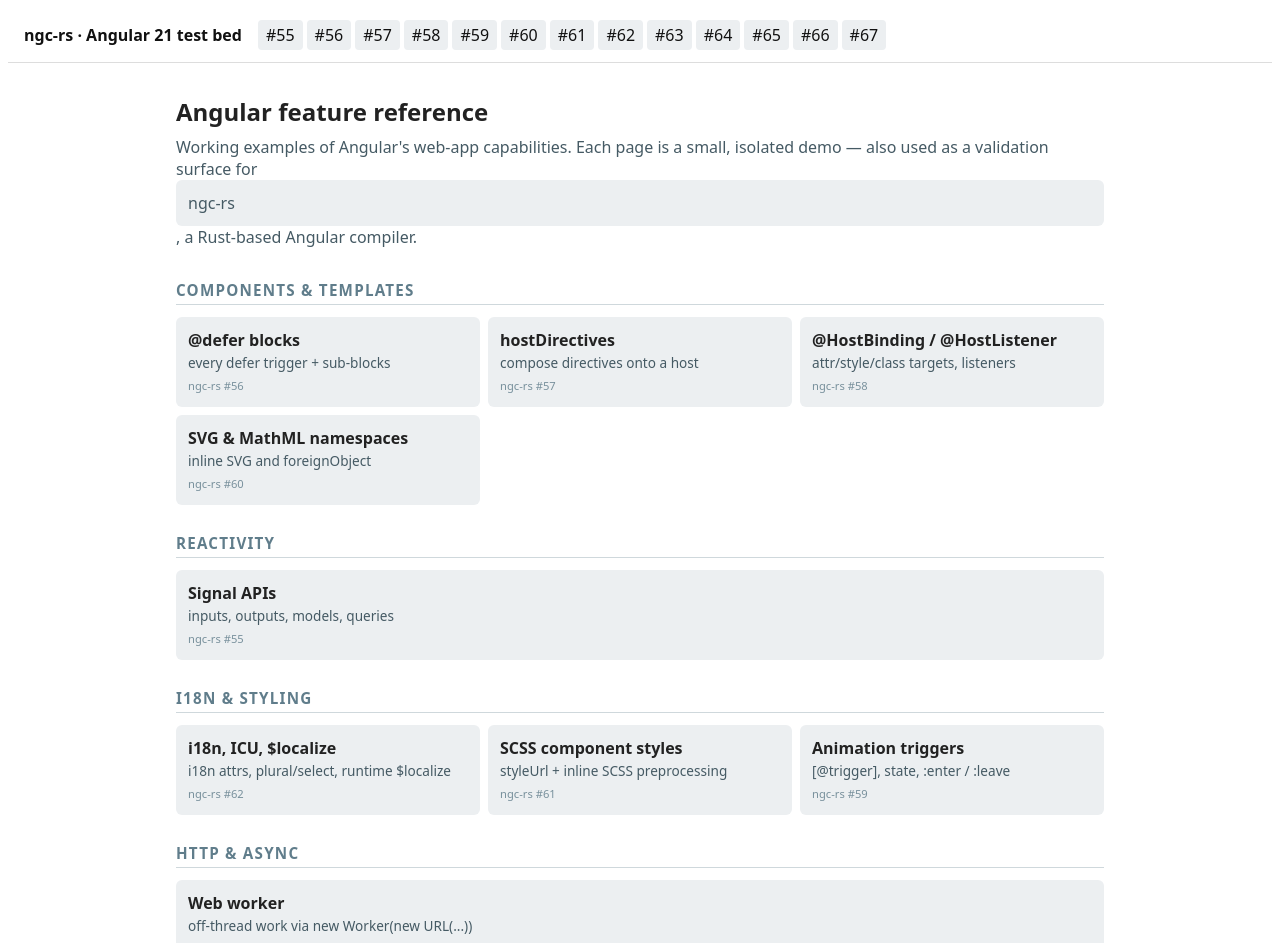
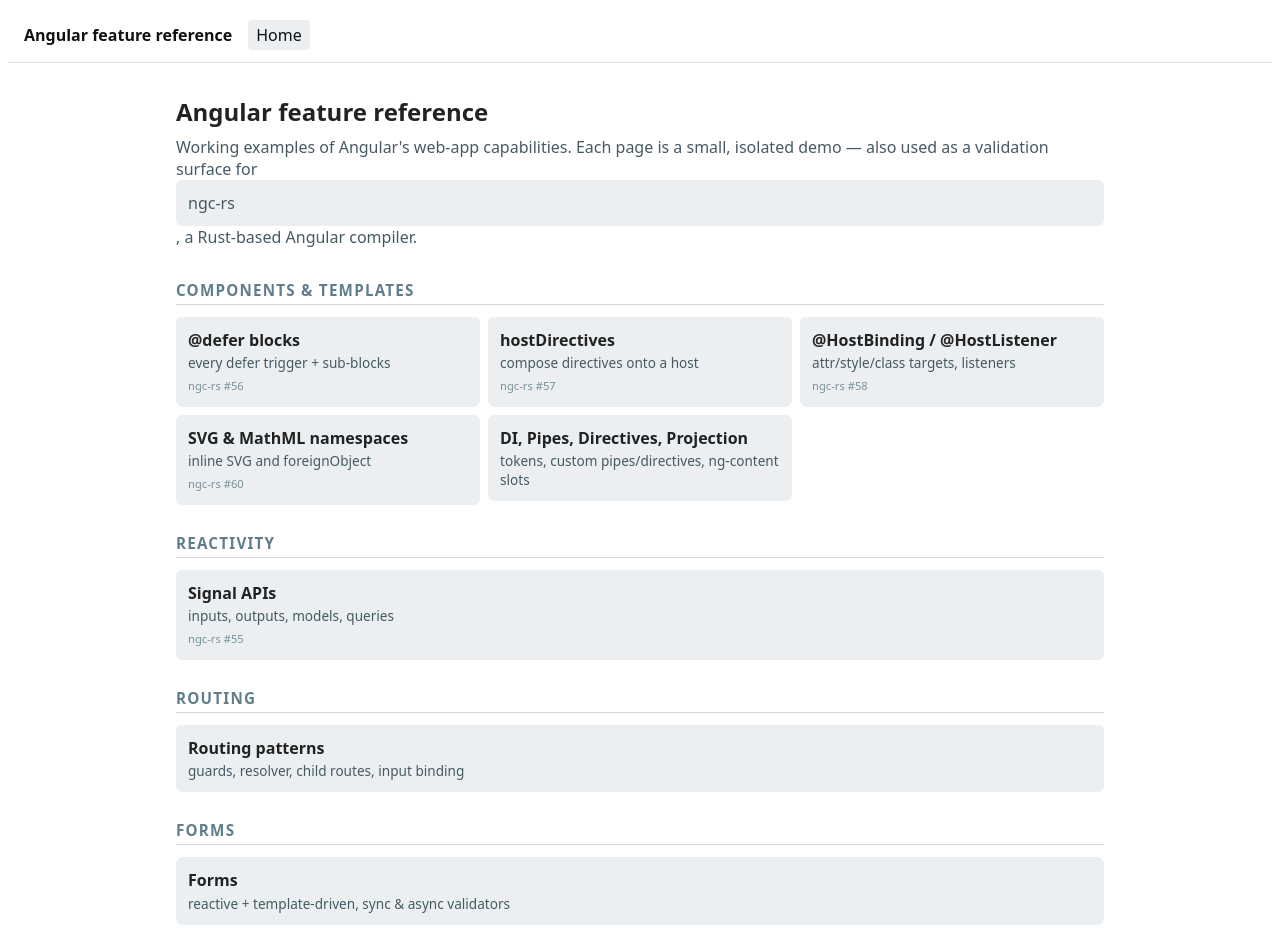
Before and after one commit to lukekania/ngc-rs-test-project, an Angular app: page / in a window 1280 px wide. Shown: the top 943 px of the page. Built offline with nearby package versions, Linux system fonts and the light colour scheme.

Commit message:
chore: simplify topbar and add new feature entries to grouped home

```diff
--- a/src/app/app.html
+++ b/src/app/app.html
@@ -1,19 +1,7 @@
 <header class="topbar">
-  <a routerLink="/" class="brand">ngc-rs · Angular 21 test bed</a>
+  <a routerLink="/" class="brand">Angular feature reference</a>
   <nav>
-    <a routerLink="/signals">#55</a>
-    <a routerLink="/defer">#56</a>
-    <a routerLink="/host-directives">#57</a>
-    <a routerLink="/host-bindings">#58</a>
-    <a routerLink="/animations">#59</a>
-    <a routerLink="/svg">#60</a>
-    <a routerLink="/scss">#61</a>
-    <a routerLink="/i18n">#62</a>
-    <a routerLink="/package-imports">#63</a>
-    <a routerLink="/exports-conditions">#64</a>
-    <a routerLink="/service-worker">#65</a>
-    <a routerLink="/web-worker">#66</a>
-    <a routerLink="/index-html-options">#67</a>
+    <a routerLink="/" class="home-link">Home</a>
   </nav>
 </header>
 
--- a/src/app/features/home/home.component.ts
+++ b/src/app/features/home/home.component.ts
@@ -21,6 +21,7 @@
       { label: 'hostDirectives', path: '/host-directives', issue: 57, blurb: 'compose directives onto a host' },
       { label: '@HostBinding / @HostListener', path: '/host-bindings', issue: 58, blurb: 'attr/style/class targets, listeners' },
       { label: 'SVG & MathML namespaces', path: '/svg', issue: 60, blurb: 'inline SVG and foreignObject' },
+      { label: 'DI, Pipes, Directives, Projection', path: '/di', blurb: 'tokens, custom pipes/directives, ng-content slots' },
     ],
   },
   {
@@ -30,17 +31,30 @@
     ],
   },
   {
+    label: 'Routing',
+    items: [
+      { label: 'Routing patterns', path: '/routing-patterns', blurb: 'guards, resolver, child routes, input binding' },
+    ],
+  },
+  {
+    label: 'Forms',
+    items: [
+      { label: 'Forms', path: '/forms', blurb: 'reactive + template-driven, sync & async validators' },
+    ],
+  },
+  {
+    label: 'HTTP & Async',
+    items: [
+      { label: 'HttpClient & interceptors', path: '/http', blurb: 'auth, logging, error interceptors' },
+      { label: 'Web worker', path: '/web-worker', issue: 66, blurb: 'off-thread work via new Worker(new URL(...))' },
+    ],
+  },
+  {
     label: 'i18n & Styling',
     items: [
       { label: 'i18n, ICU, $localize', path: '/i18n', issue: 62, blurb: 'i18n attrs, plural/select, runtime $localize' },
       { label: 'SCSS component styles', path: '/scss', issue: 61, blurb: 'styleUrl + inline SCSS preprocessing' },
       { label: 'Animation triggers', path: '/animations', issue: 59, blurb: '[@trigger], state, :enter / :leave' },
-    ],
-  },
-  {
-    label: 'HTTP & Async',
-    items: [
-      { label: 'Web worker', path: '/web-worker', issue: 66, blurb: 'off-thread work via new Worker(new URL(...))' },
     ],
   },
   {
```
